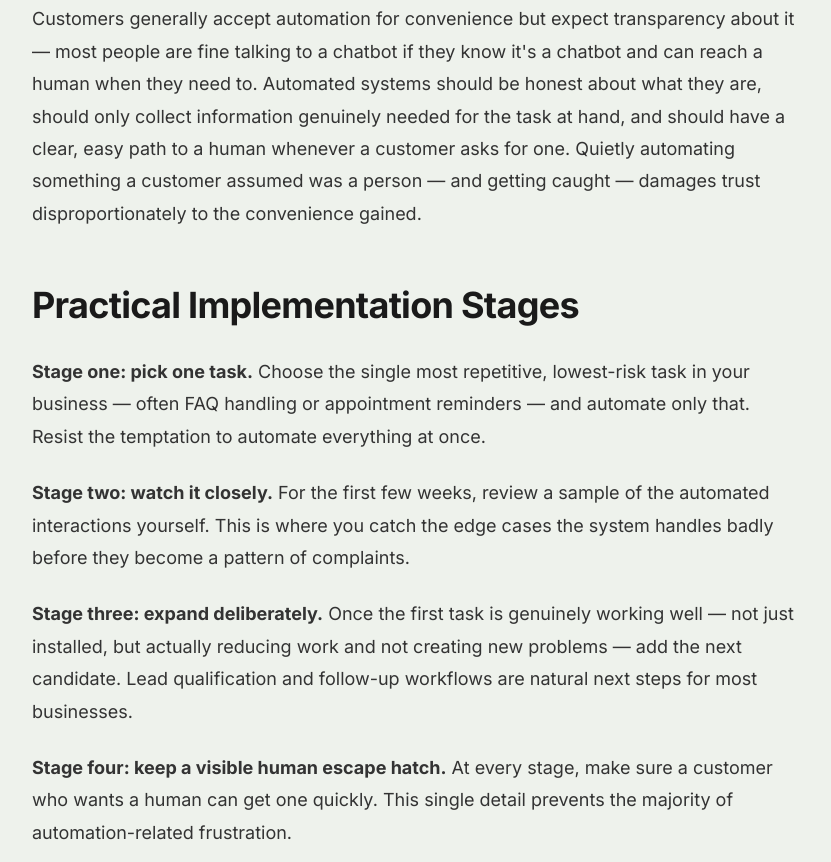
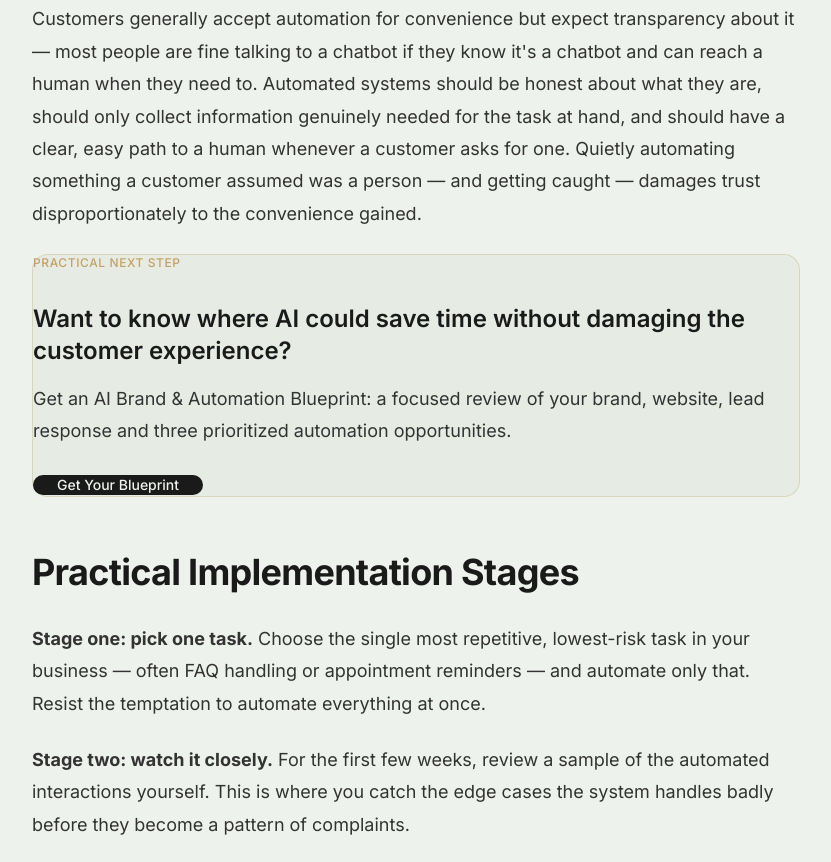
Before and after one commit to mybrandfather/MBFAgency, a plain HTML site: page journal/ai-automation-for-small-business/index.html in a window 1280 px wide. Shown: the part 4421-5283 px from the top of the page, without its empty margins (224-1055 px from the left). Drawn offline with Linux system fonts and the light colour scheme.

Commit message:
Add contextual article conversion CTAs

```diff
--- a/journal/ai-automation-for-small-business/index.html
+++ b/journal/ai-automation-for-small-business/index.html
@@ -190,7 +190,7 @@
                     <p>Complaints and service recovery, anything involving a genuinely upset customer, nuanced pricing negotiations, and any interaction where the customer explicitly wants to speak with a person should stay human, full stop. These are moments where a customer is evaluating whether your business actually cares, and a scripted or automated response &mdash; however well-designed &mdash; tends to read as exactly what it is at the moment it matters most. The same applies to any decision with real consequences for the customer (contracts, medical or legal-adjacent advice, anything irreversible) &mdash; automation can prepare the information, but a human should make the call.</p>
 
                     <h2 id="privacy-and-customer-expectations">Privacy and Customer Expectations</h2>
-                    <p>Customers generally accept automation for convenience but expect transparency about it &mdash; most people are fine talking to a chatbot if they know it's a chatbot and can reach a human when they need to. Automated systems should be honest about what they are, should only collect information genuinely needed for the task at hand, and should have a clear, easy path to a human whenever a customer asks for one. Quietly automating something a customer assumed was a person &mdash; and getting caught &mdash; damages trust disproportionately to the convenience gained.</p>
+                    <p>Customers generally accept automation for convenience but expect transparency about it &mdash; most people are fine talking to a chatbot if they know it's a chatbot and can reach a human when they need to. Automated systems should be honest about what they are, should only collect information genuinely needed for the task at hand, and should have a clear, easy path to a human whenever a customer asks for one. Quietly automating something a customer assumed was a person &mdash; and getting caught &mdash; damages trust disproportionately to the convenience gained.</p><aside class="my-12 rounded-2xl border border-[#C5A065]/30 bg-[#F5F5F2] p-7" aria-label="MyBrandFather service next step"><div class="text-xs font-medium uppercase tracking-wider text-[#C5A065]">Practical next step</div><h3 class="mt-3 text-2xl font-semibold">Want to know where AI could save time without damaging the customer experience?</h3><p class="mt-3 text-[#666]">Get an AI Brand & Automation Blueprint: a focused review of your brand, website, lead response and three prioritized automation opportunities.</p><a href="../../blueprint/index.html" data-track="article_to_blueprint" class="mt-5 inline-flex btn-primary px-6 py-3 rounded-full text-sm font-medium">Get Your Blueprint</a></aside>
 
                     <h2 id="implementation-stages">Practical Implementation Stages</h2>
                     <p><strong>Stage one: pick one task.</strong> Choose the single most repetitive, lowest-risk task in your business &mdash; often FAQ handling or appointment reminders &mdash; and automate only that. Resist the temptation to automate everything at once.</p>
@@ -229,7 +229,7 @@
             </div>
         </article>
 
-    </main>
+    <aside class="my-12 rounded-2xl border border-[#C5A065]/30 bg-[#F5F5F2] p-7" aria-label="MyBrandFather service next step"><div class="text-xs font-medium uppercase tracking-wider text-[#C5A065]">Practical next step</div><h3 class="mt-3 text-2xl font-semibold">Want to know where AI could save time without damaging the customer experience?</h3><p class="mt-3 text-[#666]">Get an AI Brand & Automation Blueprint: a focused review of your brand, website, lead response and three prioritized automation opportunities.</p><a href="../../blueprint/index.html" data-track="article_to_blueprint" class="mt-5 inline-flex btn-primary px-6 py-3 rounded-full text-sm font-medium">Get Your Blueprint</a></aside></main>
     <footer class="bg-[#0A0A0A] text-white pt-24 pb-8 px-6">
         <div class="max-w-7xl mx-auto">
             <div class="grid grid-cols-1 md:grid-cols-5 gap-12 pb-16 border-b border-white/10">
```
